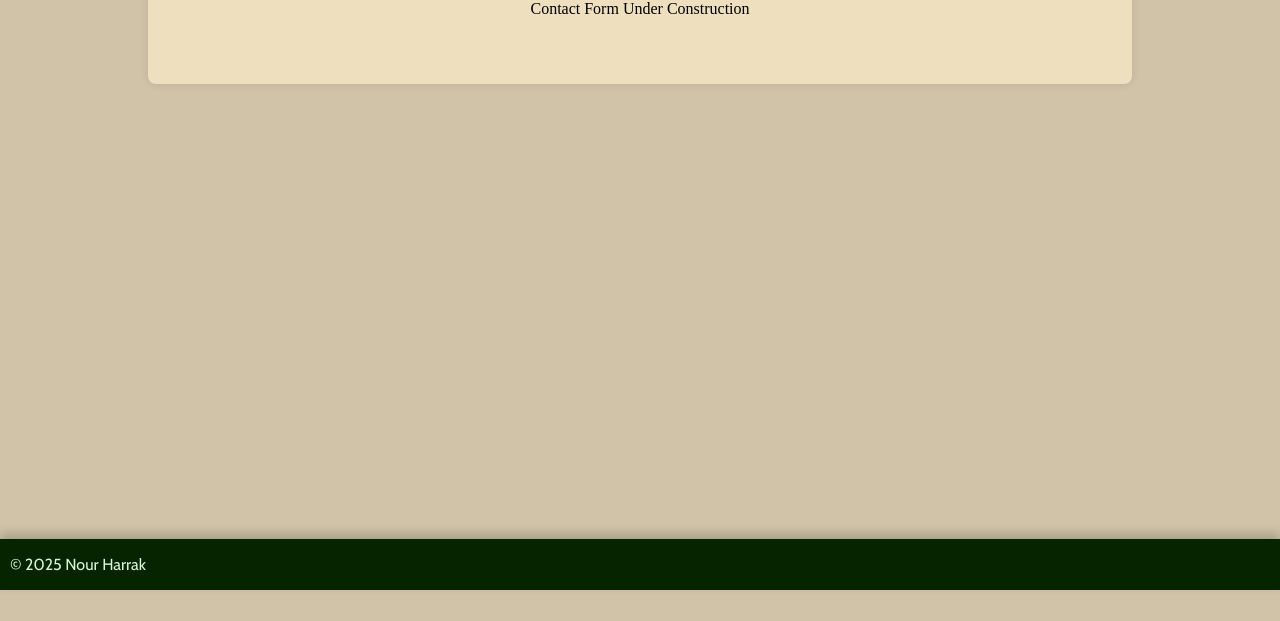
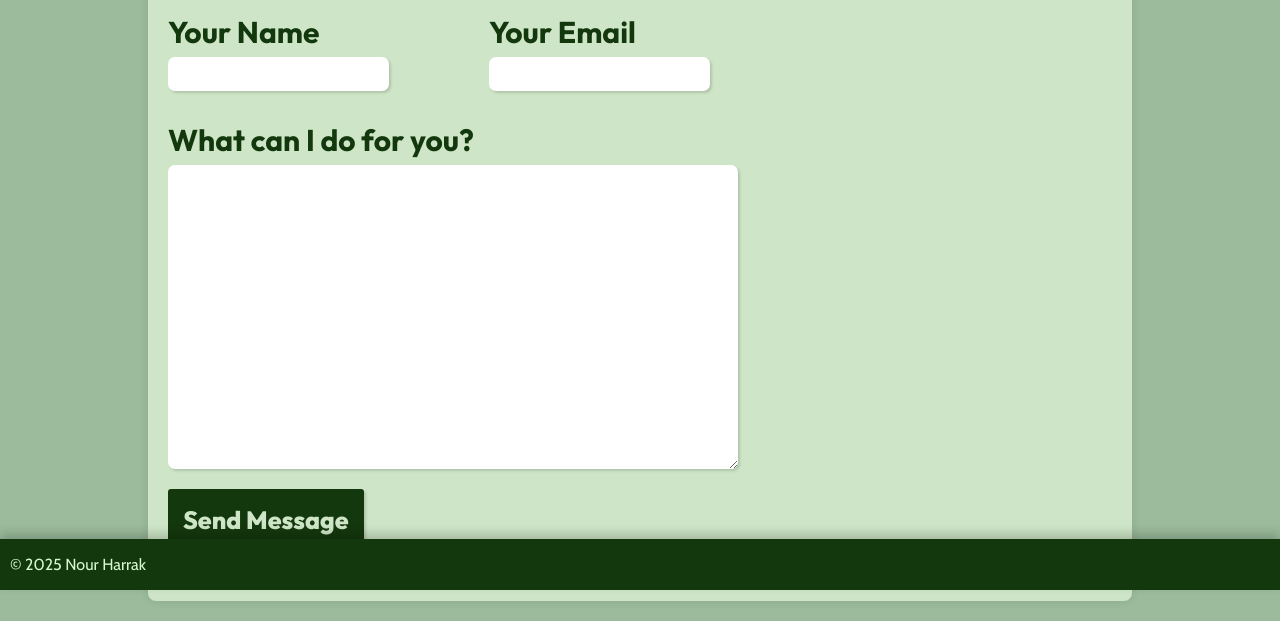
Before and after one commit to Nour4896/My-Portfolio, a plain HTML site: page contact.html in a window 1280 px wide. Shown: the part 210-831 px from the top of the page. Before the commit the page ends 800 px from the top, so only its background shows below. Drawn offline with nearby package versions, Linux system fonts and the light colour scheme; a web font is replaced by a local one.

Commit message:
Created form, made changes to colours and font-families

```diff
--- a/contact.html
+++ b/contact.html
@@ -18,7 +18,22 @@
 
         <section>
             <h3 class="title">Let's Get in Touch</h3>
-            <p class="construction">Contact Form Under Construction</p>
+            <form id="contactForm">
+                <div class="nameAndEmail">
+                    <div class="item">
+                        <label class="subtitle" for="name">Your Name</label>
+                        <input class="info" type="text" id="name" name="name" required>
+                    </div>
+                    <div class="item">
+                        <label class="subtitle" for="email:">Your Email</label>
+                        <input class="info" type="email" id="email" name="email" required>
+                    </div>
+                </div>
+                <label class="messageSubtitle" for="message">What can I do for you?</label>
+                <textarea class="messageInfo" id="message" name="message" required></textarea>
+
+                <button class="submit" type="submit">Send Message</button>
+            </form>
         </section>
 
         <footer class="footer">
--- a/styles.css
+++ b/styles.css
@@ -1,12 +1,12 @@
-@import url("https://fonts.googleapis.com/css2?family=Jersey+10&family=Noto+Serif:ital,wght@0,100..900;1,100..900&display=swap");
+@import url("https://fonts.googleapis.com/css2?family=Outfit:wght@100..900&display=swap");
 @import url("https://fonts.googleapis.com/css2?family=Cabin:ital,wght@0,400..700;1,400..700&display=swap");
 
 :root {
-    --main-color: #062400;
-    --secondary-color: #eedfbe;
+    --main-color: #14380d;
+    --secondary-color: #cee6c7;
     --tertiary-color: #a0d396;
-    --background: #d1c3a8;
-    --title-font: "Jersey 10", serif;
+    --background: #9bbb9c;
+    --title-font: "Outfit", sans-serif;
     --body-font: "Cabin", serif;
 }
 
@@ -30,21 +30,23 @@ body {
     padding-right: 20px;
     padding-left: 15px;
     font-family: var(--title-font);
-    font-size: 20px;
+    font-size: 16px;
 }
 
 .currentPage {
     color: var(--tertiary-color);
     font-family: var(--title-font);
     padding-right: 20px;
-    padding-top: 18px;
+    padding-top: 14px;
     text-decoration: underline;
+    font-size: 14px;
 }
 
 .navLink {
     padding-right: 20px;
-    padding-top: 18px;
+    padding-top: 14px;
     font-family: var(--title-font);
+    font-size: 14px;
 }
 
 section {
@@ -105,10 +107,6 @@ a:hover {
     color: var(--tertiary-color);
 }
 
-.construction {
-    text-align: center;
-}
-
 .carousel {
     position: relative;
     margin: 0 auto;
@@ -122,6 +120,7 @@ a:hover {
     padding-top: 5px;
     margin-bottom: 20px;
     display: none;
+    font-weight: 700;
 }
 
 .carousel_subtitle--selected {
@@ -171,6 +170,74 @@ a:hover {
     opacity: 0.8;
 }
 
+.nameAndEmail {
+    display: flex;
+    width: 52%;
+    justify-content: space-between;
+}
+
+.subtitle {
+    font-size: 30px;
+    font-family: var(--title-font);
+    color: var(--main-color);
+    padding-top: 5px;
+    display: block;
+    font-weight: 700;
+}
+
+.messageSubtitle {
+    font-size: 30px;
+    font-family: var(--title-font);
+    color: var(--main-color);
+    padding-top: 5px;
+    display: block;
+    margin: 0;
+    font-weight: 700;
+}
+
+.info {
+    width: 130%;
+    padding: 8px;
+    margin: 6px 0;
+    border-radius: 7px;
+    box-sizing: border-box;
+    margin-bottom: 25px;
+    box-shadow: rgba(0, 0, 0, 0.15) 1.95px 1.95px 2.6px;
+    font-family: var(--body-font);
+    font-size: 14px;
+    border: none;
+}
+
+.messageInfo {
+    display: block;
+    box-shadow: rgba(0, 0, 0, 0.15) 1.95px 1.95px 2.6px;
+    border: none;
+    border-radius: 7px;
+    width: 60%;
+    height: 300px;
+    font-family: var(--body-font);
+    font-size: 14px;
+    margin: 6px 0 0 0;
+}
+
+.submit {
+    background: var(--main-color);
+    border: none;
+    border-radius: 3px;
+    font-family: var(--title-font);
+    color: var(--secondary-color);
+    font-size: 25px;
+    font-weight: 800;
+    padding: 15px;
+    margin-top: 20px;
+    box-shadow: rgba(0, 0, 0, 0.15) 1.95px 1.95px 2.6px;
+    cursor: pointer;
+}
+
+.submit:hover {
+    box-shadow: rgba(0, 0, 0, 0.35) 0px 5px 15px;
+}
+
 @media only screen and (max-width: 600px) {
     header, footer {
         padding: 10px;
@@ -199,7 +266,7 @@ a:hover {
     }
 
     section {
-        padding: 60px 10px 70px 10px;
+        padding: 85px 10px 70px 10px;
         margin: 30px 0 0 0;
         display: block;
     }
@@ -222,4 +289,18 @@ a:hover {
         text-align: center;
         padding: 1px;
     }
+
+    .carousel_img {
+        max-height: 60%;
+        box-shadow: 10px 10px var(--main-color)
+    }
+
+    .messageInfo {
+        width: 95%;
+    }
+
+    .nameAndEmail {
+        display: flex;
+        flex-direction: column;
+    }
 }
```
